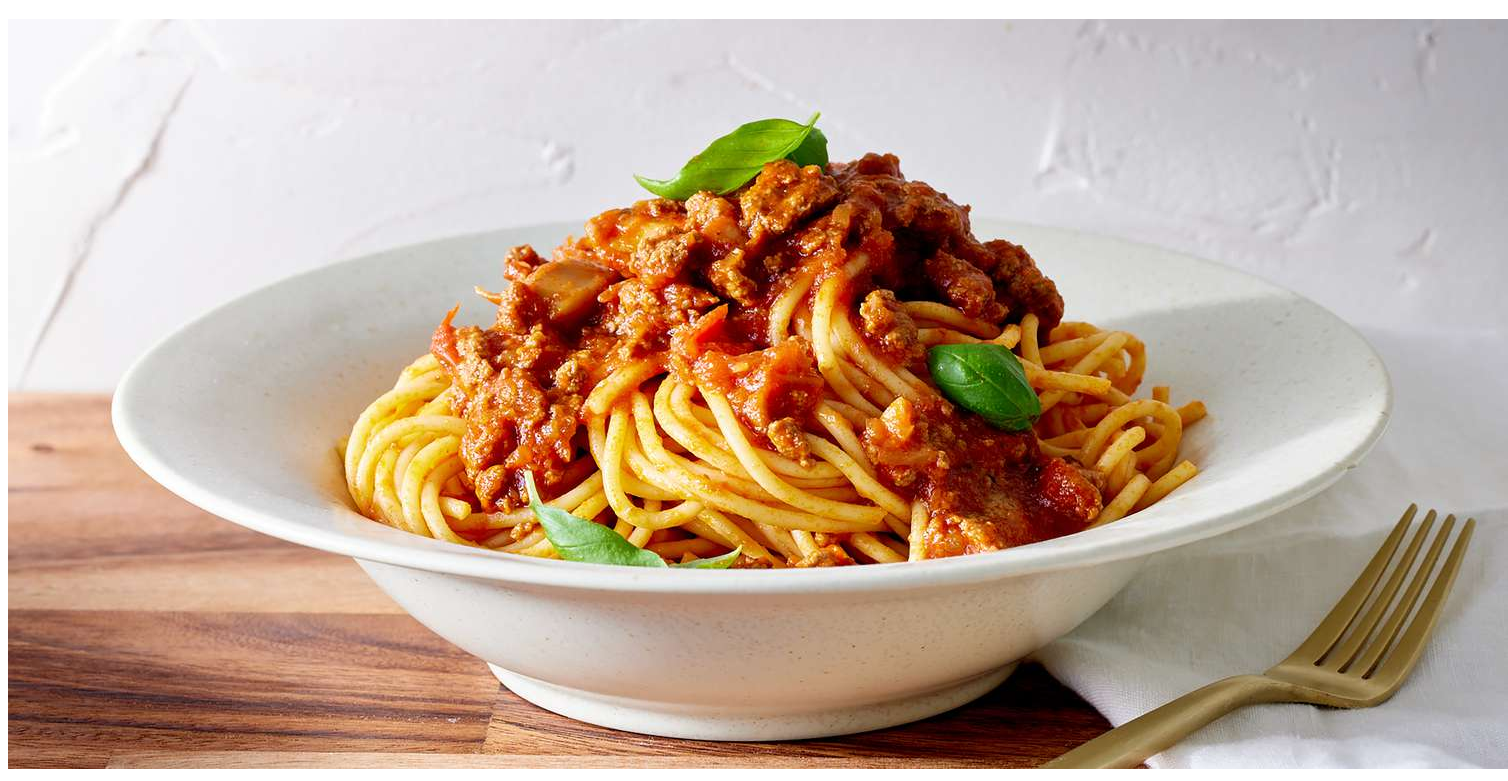
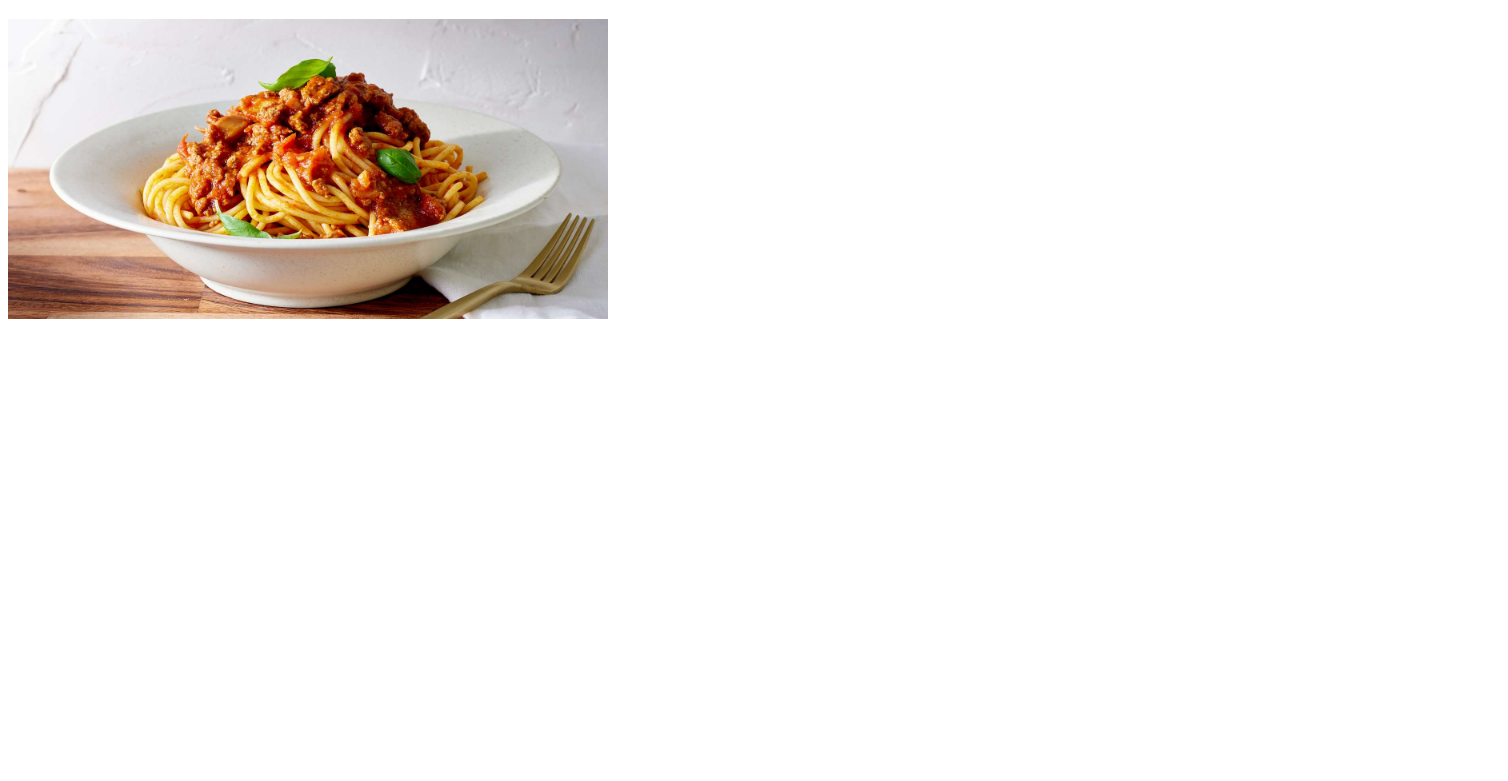
Before and after one commit to AslanJon/odin-recipes, a plain HTML site: page recipes/spaghetti.html in a window 1280 px wide. Shown: the part 61-842 px from the top of the page, 1508 px wide, since content can reach past the window. After the commit the page ends 800 px from the top, so only its background shows below. Drawn offline with Linux system fonts and the light colour scheme.

Commit message:
Change image sizes for pickles and spaghetti

```diff
--- a/recipes/spaghetti.html
+++ b/recipes/spaghetti.html
@@ -7,6 +7,6 @@
 </head>
 <body>
     <h1>Spaghetti</h1>
-    <img src="../images/spaghetti.jpg" alt="spaghetti">
+    <img src="../images/spaghetti.jpg" alt="spaghetti" height="300">
 </body>
 </html>
```
Also changed, not shown: recipes/pickles.html (+1 -1 lines).
